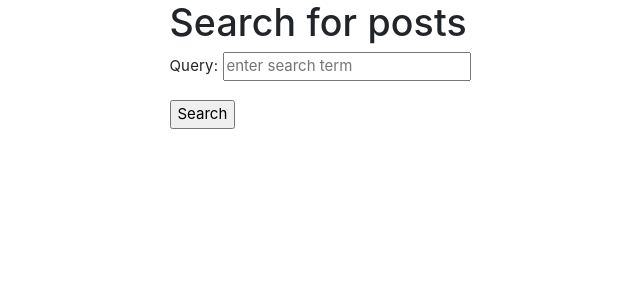
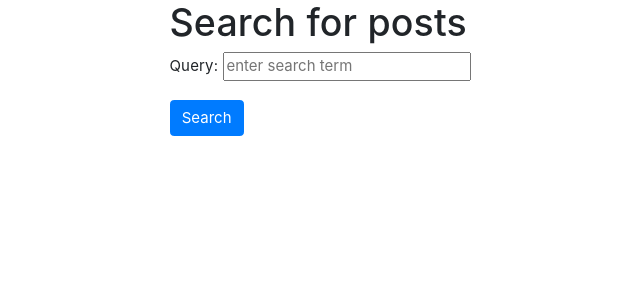
Before and after one commit to Kmwai/blog, a Django app: page /blog/search/ in a window 1280 px wide. Shown: the part 220-520 px from the top of the page, without its empty margins (128-768 px from the left). Run offline with Django 3.2, Linux system fonts and the light colour scheme; some libraries are stand-ins or nearby versions.

Commit message:
modify button

```diff
--- a/blog/templates/blog/post/search.html
+++ b/blog/templates/blog/post/search.html
@@ -19,7 +19,7 @@
         <h1>Search for posts</h1>
         <form action="." method="get">
             {{ form.as_p }}
-            <input type="submit" value="Search">
+            <input type="submit" value="Search" class="btn btn-primary">
         </form>
     {% endif %}
 {% endblock %}
```
